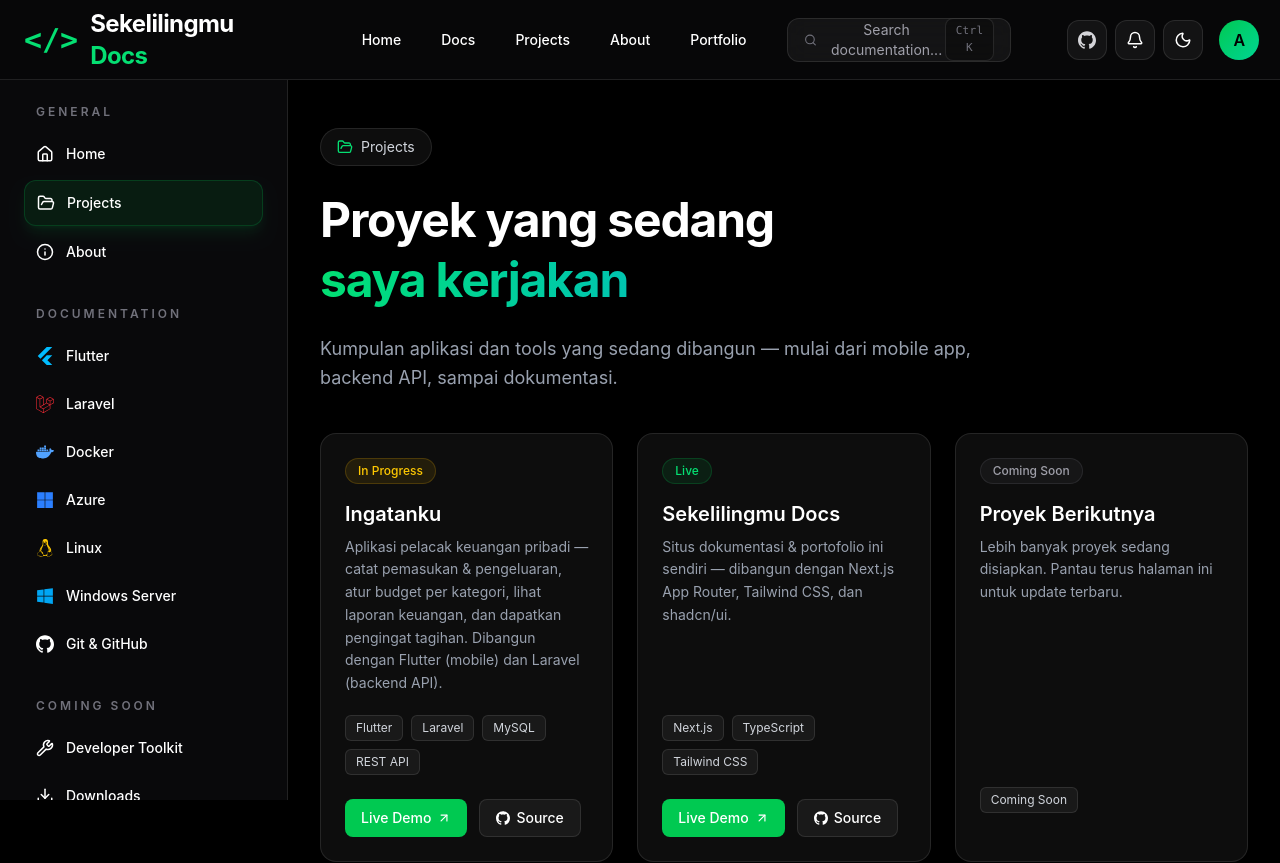
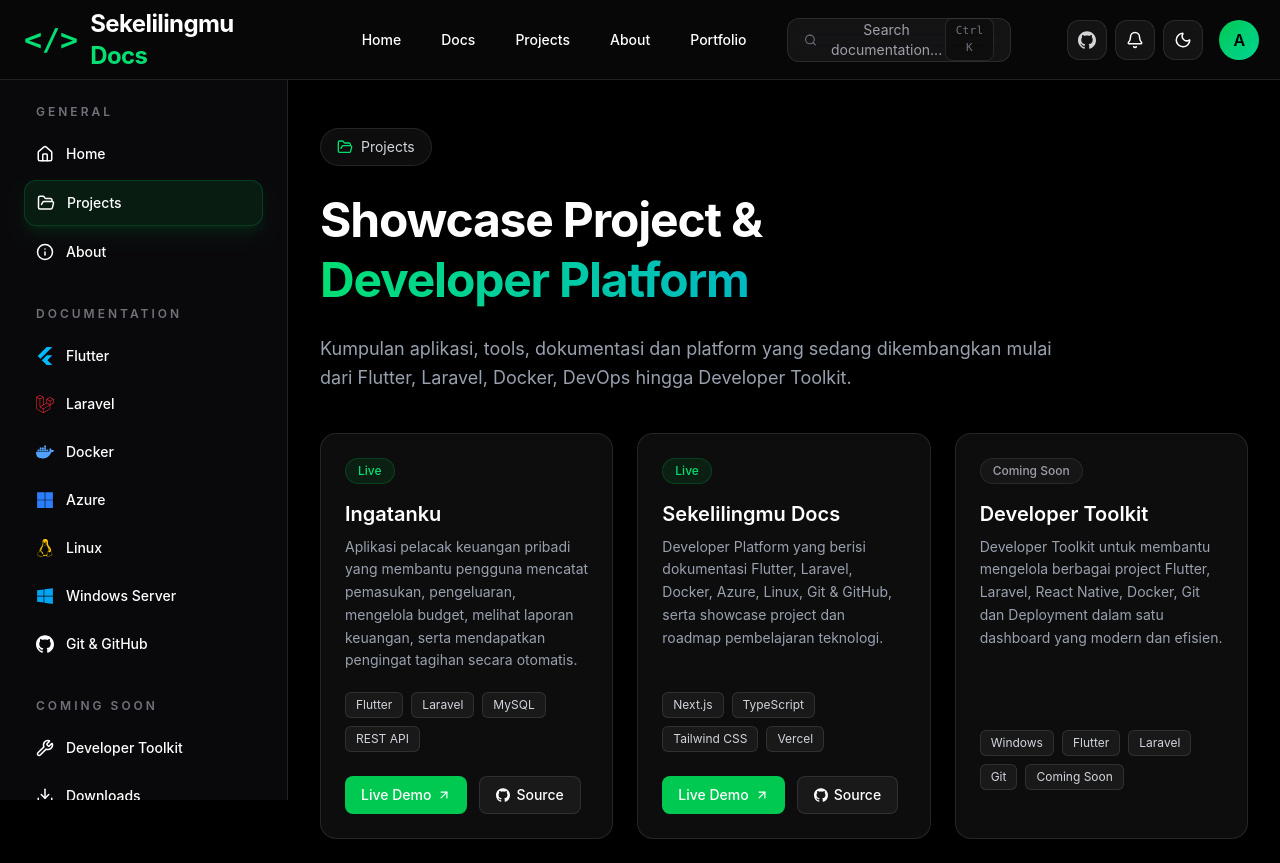
Before and after one commit to sekelilingmuofficial-create/sekelilingmu-docs, a Next.js app: page /projects in a window 1280 px wide. Shown: the top 863 px of the page. Built offline with nearby package versions, Linux system fonts and the light colour scheme.

Commit message:
Update Ingatanku live demo link

```diff
--- a/app/projects/page.tsx
+++ b/app/projects/page.tsx
@@ -12,41 +12,73 @@
 // ============================================================================
 // PROJECT LIST
 // ============================================================================
-// TODO: ganti `demoUrl` / `githubUrl` di bawah dengan link asli begitu sudah
-// online (misal setelah deploy ke GitHub Pages / Vercel / Play Store, dst).
-// ============================================================================
 
 const projects = [
   {
     title: "Ingatanku",
+
     description:
-      "Aplikasi pelacak keuangan pribadi — catat pemasukan & pengeluaran, atur budget per kategori, lihat laporan keuangan, dan dapatkan pengingat tagihan. Dibangun dengan Flutter (mobile) dan Laravel (backend API).",
-    tags: ["Flutter", "Laravel", "MySQL", "REST API"],
-    demoUrl: "#", // TODO: isi dengan URL landing page Ingatanku setelah online
-    githubUrl: "#", // TODO: isi dengan URL repo Ingatanku
-    status: "in-progress" as const,
+      "Aplikasi pelacak keuangan pribadi yang membantu pengguna mencatat pemasukan, pengeluaran, mengelola budget, melihat laporan keuangan, serta mendapatkan pengingat tagihan secara otomatis.",
+
+    tags: [
+      "Flutter",
+      "Laravel",
+      "MySQL",
+      "REST API",
+    ],
+
+    demoUrl:
+      "https://ingatanku-landing.vercel.app/",
+
+    githubUrl:
+      "https://github.com/sekelilingmuofficial-create",
+
+    status: "live" as const,
   },
+
   {
     title: "Sekelilingmu Docs",
+
     description:
-      "Situs dokumentasi & portofolio ini sendiri — dibangun dengan Next.js App Router, Tailwind CSS, dan shadcn/ui.",
-    tags: ["Next.js", "TypeScript", "Tailwind CSS"],
-    demoUrl: "https://sekelilingmu-docs.vercel.app",
+      "Developer Platform yang berisi dokumentasi Flutter, Laravel, Docker, Azure, Linux, Git & GitHub, serta showcase project dan roadmap pembelajaran teknologi.",
+
+    tags: [
+      "Next.js",
+      "TypeScript",
+      "Tailwind CSS",
+      "Vercel",
+    ],
+
+    demoUrl:
+      "https://sekelilingmu-docs.vercel.app",
+
     githubUrl:
       "https://github.com/sekelilingmuofficial-create/sekelilingmu-docs",
+
     status: "live" as const,
   },
+
   {
-    title: "Proyek Berikutnya",
+    title: "Developer Toolkit",
+
     description:
-      "Lebih banyak proyek sedang disiapkan. Pantau terus halaman ini untuk update terbaru.",
-    tags: ["Coming Soon"],
+      "Developer Toolkit untuk membantu mengelola berbagai project Flutter, Laravel, React Native, Docker, Git dan Deployment dalam satu dashboard yang modern dan efisien.",
+
+    tags: [
+      "Windows",
+      "Flutter",
+      "Laravel",
+      "Git",
+      "Coming Soon",
+    ],
+
     status: "planned" as const,
   },
 ];
 
 export default function ProjectsPage() {
-  const [sidebarOpen, setSidebarOpen] = useState(false);
+  const [sidebarOpen, setSidebarOpen] =
+    useState(false);
 
   return (
     <main
@@ -59,6 +91,7 @@
       "
     >
       {/* Background Grid */}
+
       <div className="absolute inset-0 -z-10 opacity-20">
         <div
           className="
@@ -72,6 +105,7 @@
       </div>
 
       {/* Glow Effect */}
+
       <div
         className="
           absolute
@@ -88,14 +122,28 @@
       />
 
       {/* Header */}
-      <Header onMenuClick={() => setSidebarOpen(!sidebarOpen)} />
+
+      <Header
+        onMenuClick={() =>
+          setSidebarOpen(!sidebarOpen)
+        }
+      />
 
       {/* Sidebar */}
-      <Sidebar open={sidebarOpen} onClose={() => setSidebarOpen(false)} />
+
+      <Sidebar
+        open={sidebarOpen}
+        onClose={() =>
+          setSidebarOpen(false)
+        }
+      />
 
       {/* Main Content */}
+
       <div className="lg:ml-72">
-        {/* Page Heading */}
+
+        {/* Heading */}
+
         <section className="mx-auto max-w-7xl px-6 pb-10 pt-32 lg:px-8">
           <div
             className="
@@ -114,33 +162,78 @@
               backdrop-blur
             "
           >
-            <FolderOpen size={16} className="text-green-400" />
+            <FolderOpen
+              size={16}
+              className="text-green-400"
+            />
+
             Projects
           </div>
 
-          <h1 className="text-4xl font-bold leading-tight tracking-tight text-white sm:text-5xl">
-            Proyek yang sedang
-            <span className="block bg-gradient-to-r from-green-400 to-blue-500 bg-clip-text text-transparent">
-              saya kerjakan
+          <h1
+            className="
+            text-4xl
+            font-bold
+            leading-tight
+            tracking-tight
+            text-white
+            sm:text-5xl
+            "
+          >
+            Showcase Project &
+            <span
+              className="
+              block
+              bg-gradient-to-r
+              from-green-400
+              to-blue-500
+              bg-clip-text
+              text-transparent
+              "
+            >
+              Developer Platform
             </span>
           </h1>
 
-          <p className="mt-6 max-w-2xl text-lg leading-relaxed text-gray-400">
-            Kumpulan aplikasi dan tools yang sedang dibangun — mulai dari
-            mobile app, backend API, sampai dokumentasi.
+          <p
+            className="
+            mt-6
+            max-w-3xl
+            text-lg
+            leading-relaxed
+            text-gray-400
+            "
+          >
+            Kumpulan aplikasi, tools,
+            dokumentasi dan platform yang
+            sedang dikembangkan mulai dari
+            Flutter, Laravel, Docker,
+            DevOps hingga Developer Toolkit.
           </p>
         </section>
 
-        {/* Project Grid */}
+        {/* Projects */}
+
         <section className="mx-auto max-w-7xl px-6 pb-20 lg:px-8">
-          <div className="grid gap-6 sm:grid-cols-2 lg:grid-cols-3">
+          <div
+            className="
+            grid
+            gap-6
+            sm:grid-cols-2
+            lg:grid-cols-3
+            "
+          >
             {projects.map((project) => (
-              <ProjectCard key={project.title} {...project} />
+              <ProjectCard
+                key={project.title}
+                {...project}
+              />
             ))}
           </div>
         </section>
 
         {/* Footer */}
+
         <Footer />
       </div>
     </main>
```
